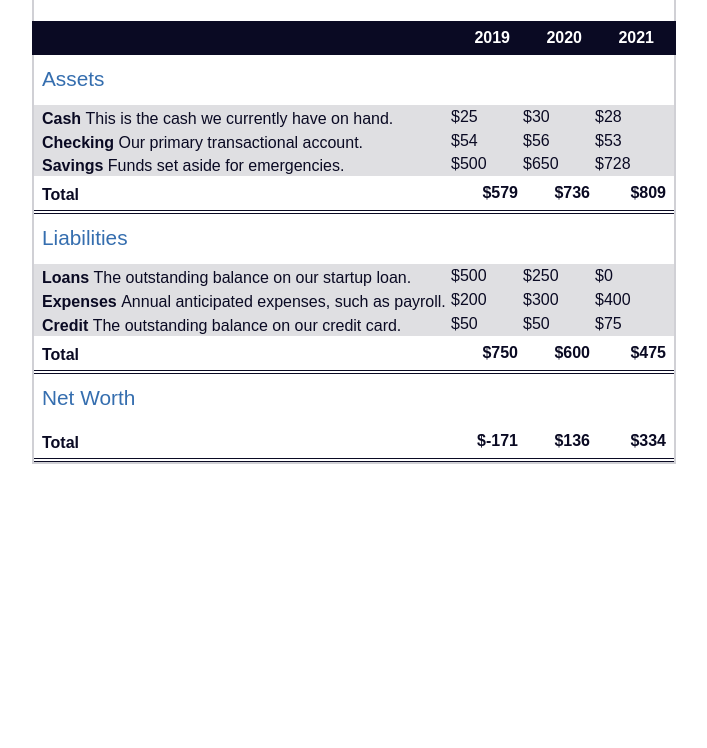
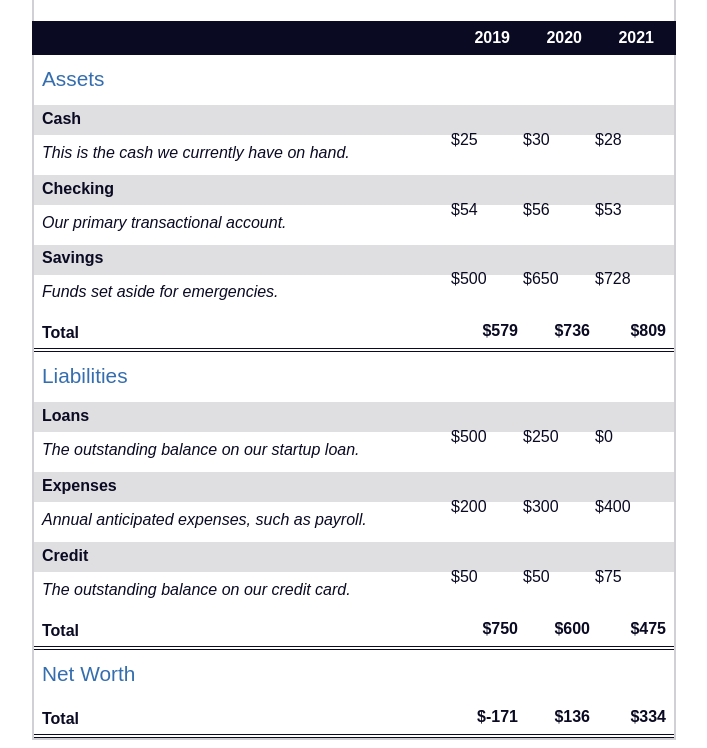
Before and after one commit to manup-tm/Learning-with-Adam-Uncle, a plain HTML site: page CSS/BalanceSheet/index.html in a window 1280 px wide. Shown: the part 106-854 px from the top of the page, without its empty margins (286-993 px from the left). Before the commit the page ends 800 px from the top, so only its background shows below. Drawn offline with Linux system fonts and the light colour scheme.

Commit message:
feat: add styling for description in table header with italic font and adjusted padding

```diff
--- a/CSS/BalanceSheet/styles.css
+++ b/CSS/BalanceSheet/styles.css
@@ -56,9 +56,6 @@ section {
   width: 4.5rem;
   text-align: right;
 }
-span {
-  font-weight: normal;
-}
 table {
   border-collapse: collapse;
   border: 0;
@@ -113,3 +110,10 @@ tr.data th {
   padding-top: 0.3rem;
   padding-left: 0.5rem;
 }
+tr.data th .description {
+  font-style: italic;
+  font-weight: normal;
+  display: block;
+  padding: 1rem 0 0.75rem;
+  margin-right: -13.5rem;
+}
```
